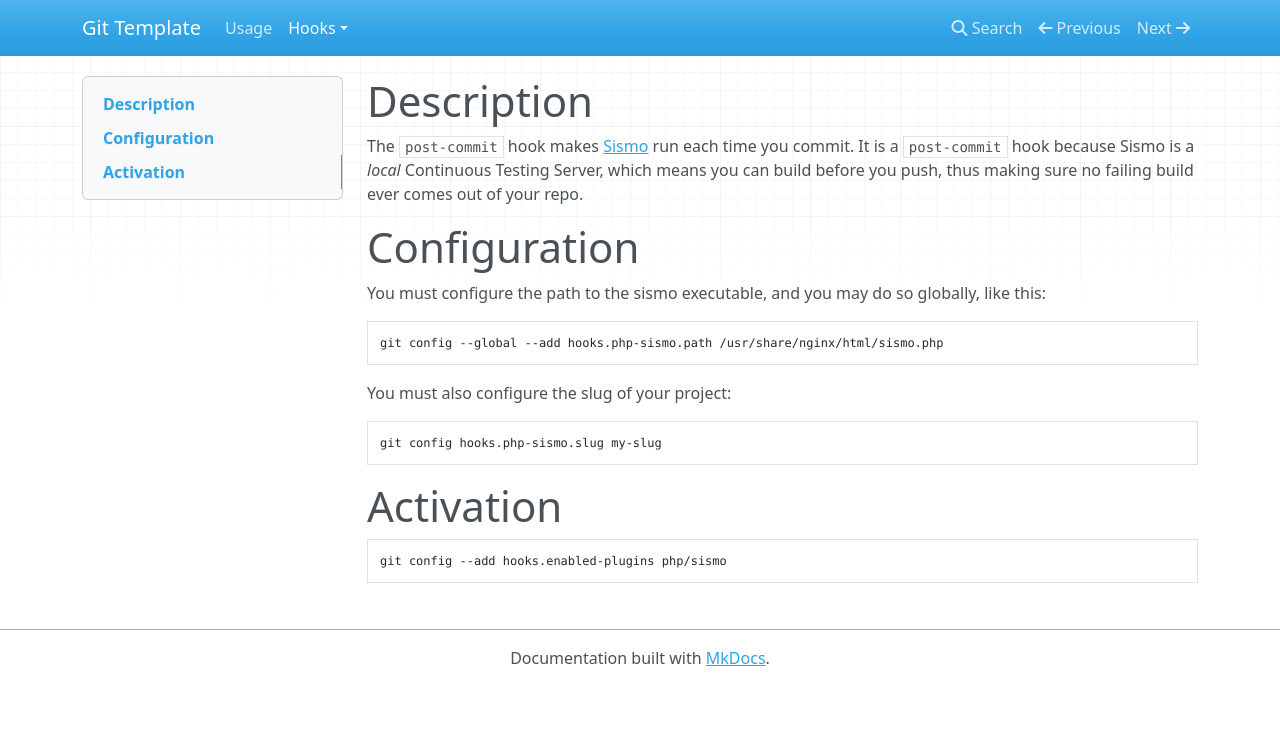
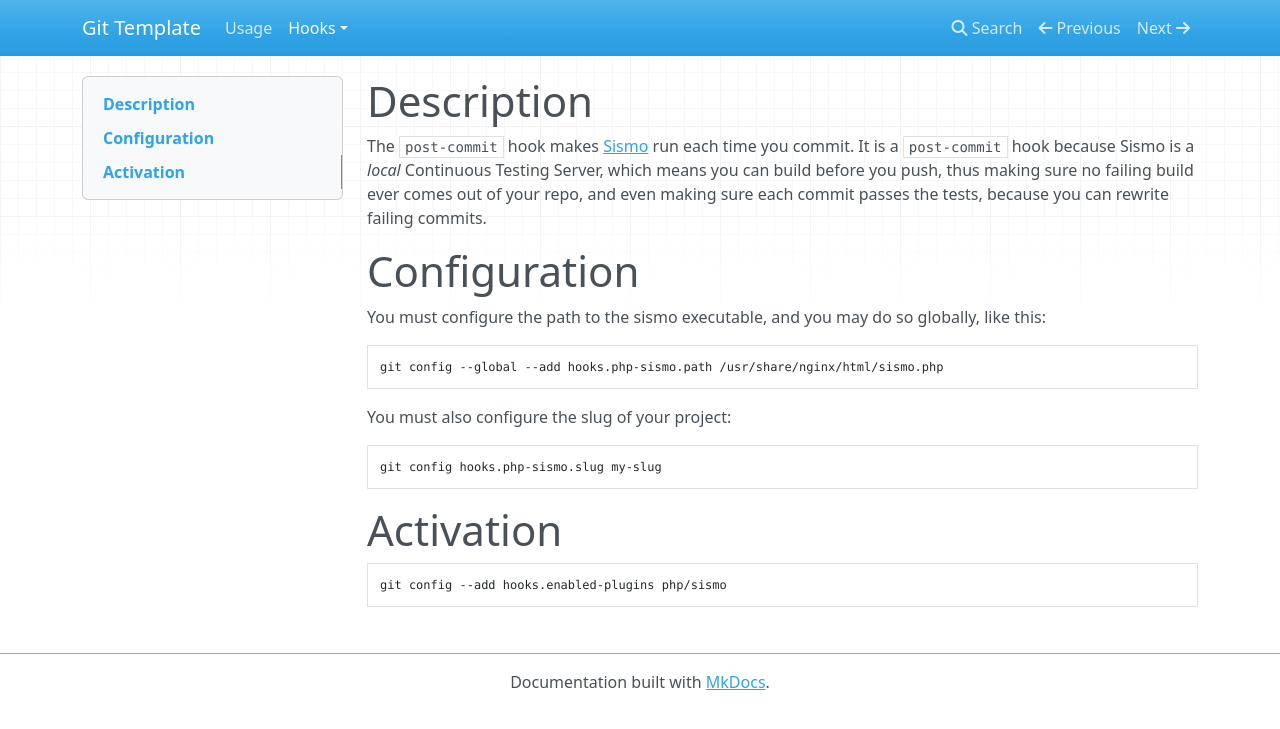
Before and after one commit to greg0ire/git_template, an MkDocs documentation site: the page built from docs/hooks/php/sismo.md, in a window 1280 px wide. Shown: the top 729 px of the page. Built offline with MkDocs 1.6.1, drawn with Linux system fonts in a browser that asks for light colours; nearby versions of some CDN libraries; old or Windows-style settings are respelled for this version of MkDocs.

Commit message:
elaborate on Sismo's benefits

```diff
--- a/docs/hooks/php/sismo.md
+++ b/docs/hooks/php/sismo.md
@@ -3,7 +3,8 @@
 The `post-commit` hook makes [Sismo][1] run each time you commit. It is a `post-commit`
 hook because Sismo is a *local* Continuous Testing Server, which means you can
 build before you push, thus making sure no failing build ever comes out of your
-repo.
+repo, and even making sure each commit passes the tests, because you can rewrite
+failing commits.
 
 # Configuration
 
```
